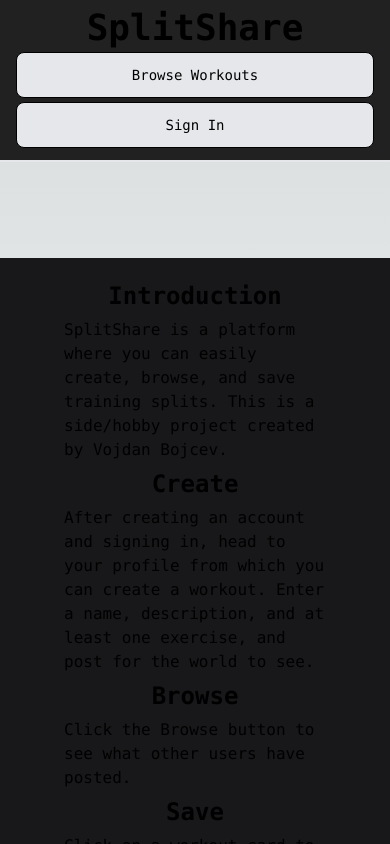
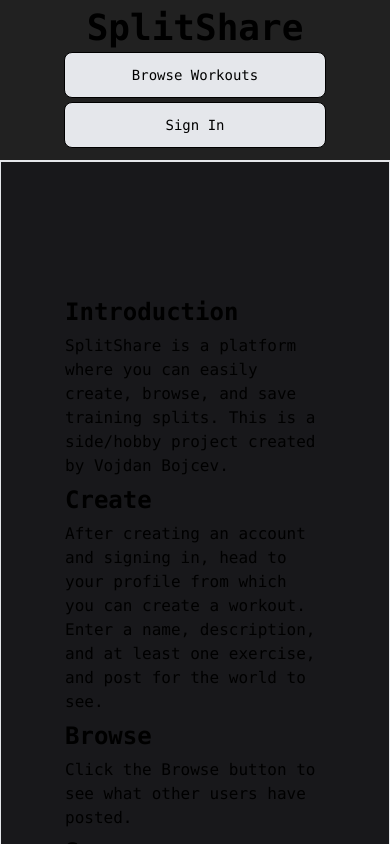
Before and after one commit to vbojcev/SplitShare, a Next.js app in the folder split-share/: page / in a window 390 px wide. Shown: the top 844 px of the page. Built offline with nearby package versions, Linux system fonts and the light colour scheme; no server answers.

Commit message:
visual improvements (MOBILE NEEDS WORK)

```diff
--- a/split-share/app/layout.tsx
+++ b/split-share/app/layout.tsx
@@ -24,8 +24,8 @@ export default function RootLayout({
           <main className="flex min-h-screen flex-col items-center justify-between font-mono ">
             {/*Header and Footer are present at all times => render in root layout */}
             <Header />
-            <div className="mb-24"></div>
-            <div className="flex w-full items-center justify-center bg-zinc-900 px-4 py-4 lg:max-w-7xl">
+            {/*<div className="mb-24"></div>*/}
+            <div className="flex w-full grow flex-col items-center justify-start border-l border-r bg-zinc-900 px-4 pb-8 pt-32 align-top lg:max-w-7xl">
               {children}
             </div>
             <Footer />
--- a/split-share/app/page.tsx
+++ b/split-share/app/page.tsx
@@ -1,7 +1,7 @@
 export default function Home() {
   return (
     <>
-      <div className="relative mx-12 max-w-3xl place-items-center">
+      <div className="mx-12 max-w-3xl place-items-start">
         <h1 className={'my-2 flex justify-center'}>Introduction</h1>
         <p>
           SplitShare is a platform where you can easily create, browse, and save
--- a/split-share/app/workouts/[id]/page.tsx
+++ b/split-share/app/workouts/[id]/page.tsx
@@ -132,7 +132,7 @@ const Workout = ({ params }: { params: { id: string } }) => {
   return (
     <>
       {!loading ? (
-        <div className="relative flex w-full max-w-3xl flex-col place-items-center">
+        <div className="relative flex w-full max-w-3xl flex-col place-items-center lg:rounded-xl lg:border lg:bg-header-bg lg:p-16">
           <div className="flex w-full flex-col justify-center">
             <h1 className="text-center">{workout.name}</h1>
             <h2 className="text-center">
@@ -143,7 +143,7 @@ const Workout = ({ params }: { params: { id: string } }) => {
           {workout.exercises.map((ex) => {
             return (
               <div className="mt-6 w-full" key={ex.id}>
-                <h2>
+                <h2 className="border-b">
                   Exercise {ex.id}: {ex.name}
                 </h2>
                 <h2>
@@ -154,7 +154,7 @@ const Workout = ({ params }: { params: { id: string } }) => {
             );
           })}
           {session?.user.id == workout.creator._id ? (
-            <div>
+            <div className="flex flex-row justify-center">
               <Button action={deleteWorkout} text={'Delete'}></Button>
               <Button
                 action={() => router.push(`/workouts/${params.id}/edit`)}
--- a/split-share/components/Header.tsx
+++ b/split-share/components/Header.tsx
@@ -22,7 +22,7 @@ const Header = () => {
 
   return (
     <nav className="z-10 flex w-full flex-col justify-center border-b-2 bg-header-bg px-4 py-2 font-mono text-sm lg:fixed lg:flex-row lg:px-24 lg:py-2">
-      <div className="flex w-full max-w-7xl flex-col items-center justify-between lg:flex-row ">
+      <div className="flex w-full max-w-7xl flex-col items-center justify-between px-12 lg:flex-row">
         <Link
           href="/"
           className="flex w-auto justify-center text-4xl font-bold"
```
